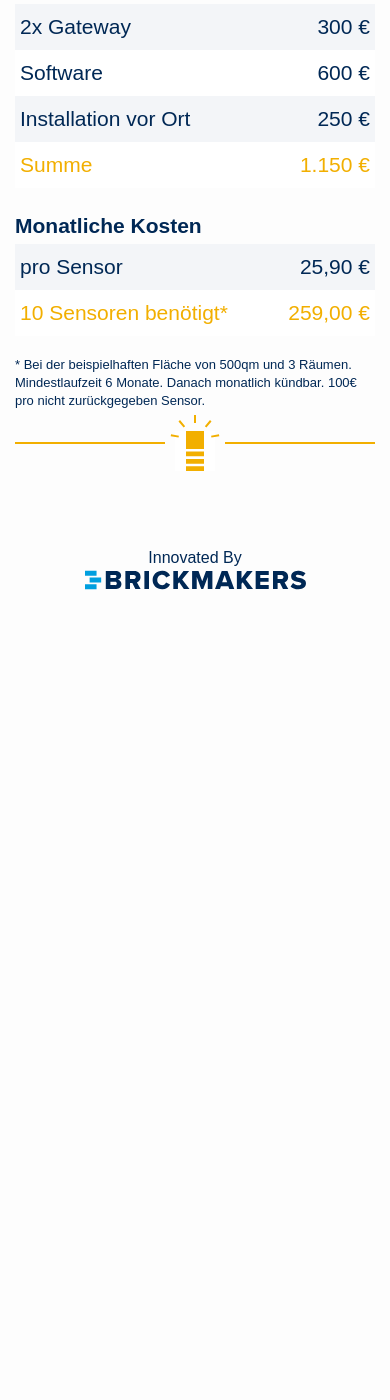
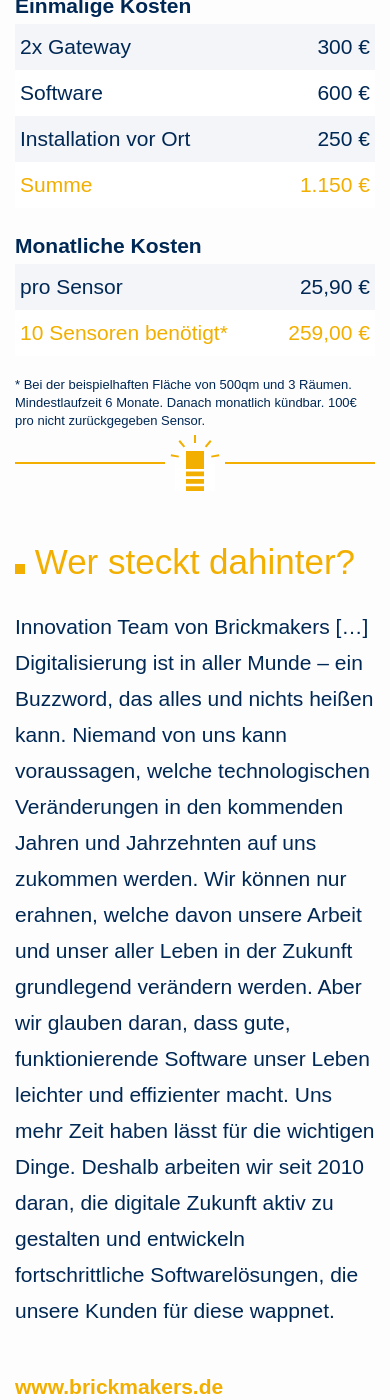
Before and after one commit to BrickmakersGmbH/smartbricks-website, a Jekyll site: the page built from index.html, in a window 390 px wide and 1400 px high, scrolled down 8311 px. Built offline with Jekyll 4.4.1, drawn with Linux system fonts in a browser that asks for light colours; before the commit the page ends 8941 px from its top, so only the background shows below that; some of the changed text lies outside the part shown.

Commit message:
[BUEMO-12] add team Include

```diff
--- /dev/null
+++ b/_includes/employee.html
@@ -0,0 +1,4 @@
+<div>
+  <img width="125" height="125" src="{{include.path}}" />
+  <p class="bm18amber600">{{include.name}}</p>
+</div>
--- /dev/null
+++ b/_includes/team.html
@@ -0,0 +1,97 @@
+{% include light-bulb-separator.html %} {% include spacing.html height="40" %}
+<div class="team-container">
+    <div class="grid-container">
+    <svg
+    xmlns="http://www.w3.org/2000/svg"
+    width="126"
+    height="147"
+    viewBox="0 0 126 147"
+    class="item-left dont-display-on-small"
+  >
+    <g fill="none" fill-rule="evenodd">
+      <g fill="#009FDF" fill-rule="nonzero">
+        <g>
+          <g>
+            <path
+              d="M126 54L126 93 36 93 36 54zM90 108L90 147 0 147 0 108zM90 0L90 39 0 39 0 0z"
+              transform="translate(-302 -5510) translate(230 5384) translate(72 126)"
+            />
+          </g>
+        </g>
+      </g>
+    </g>
+  </svg>
+  <div class="item-right">
+    {% include brickH2.html title="Wer steckt dahinter?" %}</div>
+    <p class="bm18blue400 item-right" style="max-width: 850px; margin-bottom: 40px;">
+        Innovation Team von Brickmakers […] Digitalisierung ist in aller Munde –
+        ein Buzzword, das alles und nichts heißen kann. Niemand von uns kann
+        voraussagen, welche technologischen Veränderungen in den kommenden
+        Jahren und Jahrzehnten auf uns zukommen werden. Wir können nur erahnen,
+        welche davon unsere Arbeit und unser aller Leben in der Zukunft
+        grundlegend verändern werden. Aber wir glauben daran, dass gute,
+        funktionierende Software unser Leben leichter und effizienter macht. Uns
+        mehr Zeit haben lässt für die wichtigen Dinge. Deshalb arbeiten wir seit
+        2010 daran, die digitale Zukunft aktiv zu gestalten und entwickeln
+        fortschrittliche Softwarelösungen, die unsere Kunden für diese wappnet.
+    </p>
+    <a href="https://www.brickmakers.de" target="_blank" class="bm18amber600 item-right">www.brickmakers.de</a>
+
+    </div>
+</div>
+    <div class="dont-display-on-desktop">
+        {% include spacing.html height="60" %}
+        <img width="100%" src="./assets/icons/logo-horizontal.svg" alt=""></div>
+    {% include spacing.html height="60" %}
+    <div class="bm36blue600">Usere SmartBrains</div>
+    {% include spacing.html height="20" %}
+    <div class="team-images-container">
+      {% for image in site.static_files %} {% if image.path contains
+      'images/team' %}
+      <div class="item mobile-image-team">
+        <img
+          src="{{ site.baseurl }}{{ image.path }}"
+          alt="image"
+        />
+        <p class="bm18amber600">{{ image.name | remove: ".jpg"}}</p>
+      </div>
+      {% endif %} {% endfor %}
+    </div>
+    {% include light-bulb-separator.html %}
+  </div>
+</div>
+
+<style>
+    .team-container{
+          display: flex;
+          justify-content: center;
+    }
+    .team-images-container {
+      display: flex;
+      flex-wrap: wrap;
+      width: 100%;
+      max-width: 1140px;
+      justify-content: flex-start;
+    }
+    .item {
+      flex-direction: column;
+      margin-right: 20px;
+      margin-bottom: 40px;
+    }
+    .grid-container{
+    max-width: 1140px;
+    width: 100%;
+    display: grid;
+    grid-template-columns: auto auto;
+    grid-template-rows: auto auto auto;
+    justify-content: space-between;
+
+    }
+    .item-right{
+    grid-column-start: 2;
+    }
+    .item-left {
+    grid-row-start: 2;
+    margin-right: 20px;
+    }
+</style>
--- a/_sass/base.scss
+++ b/_sass/base.scss
@@ -54,5 +54,6 @@
   "theme/what-is-the-airtracker",
   "theme/how-can-the-airtracker-help",
   "theme/where-can-i-use-the-airtracker",
-  "theme/what-does-the-airtracker-cost"
+  "theme/what-does-the-airtracker-cost",
+  "theme/team"
 ;
--- a/_sass/theme/_base.scss
+++ b/_sass/theme/_base.scss
@@ -128,11 +128,7 @@
   }
 }
 
-.dont-display-on-small {
-  @media screen and (max-width: 700px){
-    display: none;
-  }
-}
+
 
 
 
@@ -159,6 +155,18 @@
     border: 0;
     padding-right: 0;
     padding-left: 0;
+  }
+}
+
+.dont-display-on-small {
+  @media screen and (max-width: 700px){
+    display: none;
+  }
+}
+
+.dont-display-on-desktop {
+  @media screen and (min-width: 700px){
+    display: none;
   }
 }
 
@@ -271,6 +279,7 @@
 
 .bm36blue600 {
   font-weight: 600;
+  margin-bottom: 20px;
   font-size: 36px;
   line-height: 36px;
   @media screen and (max-width: 500px){
--- /dev/null
+++ b/_sass/theme/team.scss
@@ -0,0 +1,8 @@
+.mobile-image-team {
+    height: 125px;
+    width: 125px;
+  @media screen and (max-width: 700px) {
+    height: 105px;
+    width: 105px;
+  }
+}
--- a/index.html
+++ b/index.html
@@ -12,4 +12,4 @@
 {% include where-can-i-use-the-airtracker.html %}
 {% include spacing.html height=100 %}
 {% include what-does-the-airtracker-cost.html %}
-{% include light-bulb-separator.html %}
+{% include team.html %}
```
Also changed, not shown: assets/icons/logo-bricks-cyan.svg (added), assets/images/team/Alexandra.jpg (added), assets/images/team/Arne.jpg (added), assets/images/team/Christian.jpg (added), assets/images/team/Jannik.jpg (added), assets/images/team/Jens.jpg (added), assets/images/team/Jonas.jpg (added), assets/images/team/Julian.jpg (added), assets/images/team/Michael.jpg (added), assets/images/team/Miriam.jpg (added), assets/images/team/Philipp.jpg (added), assets/images/team/Timo.jpg (added).
